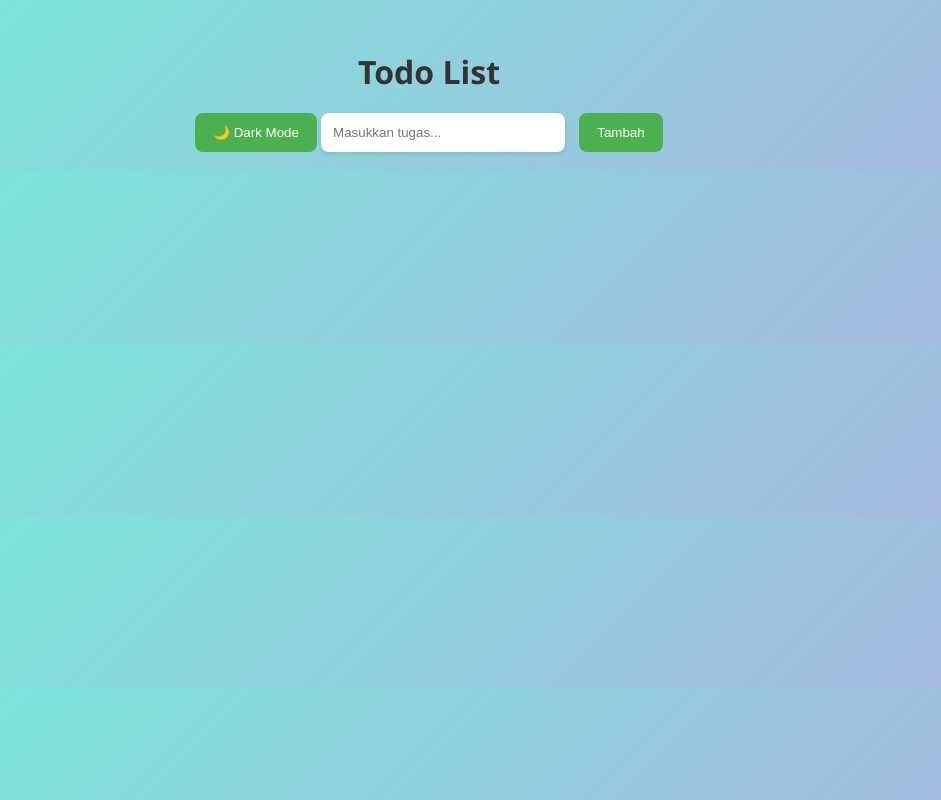
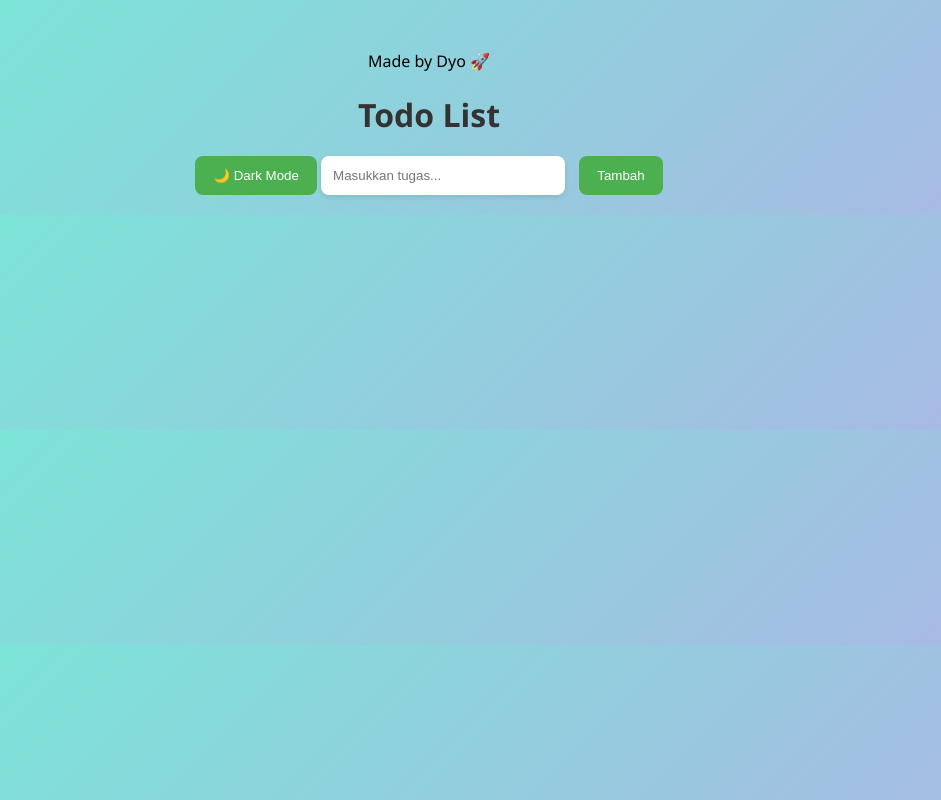
Before and after one commit to Dyant-yyy/todo-list-dyo, a plain HTML site: page index.html in a window 1280 px wide. Shown: the whole page, without its empty margins (211-1152 px from the left). Drawn offline with Linux system fonts and the light colour scheme.

Commit message:
Update index.html

```diff
--- a/index.html
+++ b/index.html
@@ -2,7 +2,7 @@
 <html lang="en">
 <head>
     <meta charset="UTF-8">
-    <title>Todo List Dyo</title>
+    <p>Made by Dyo 🚀</p>
     <link rel="stylesheet" href="style.css">
 </head>
 <body>
```
